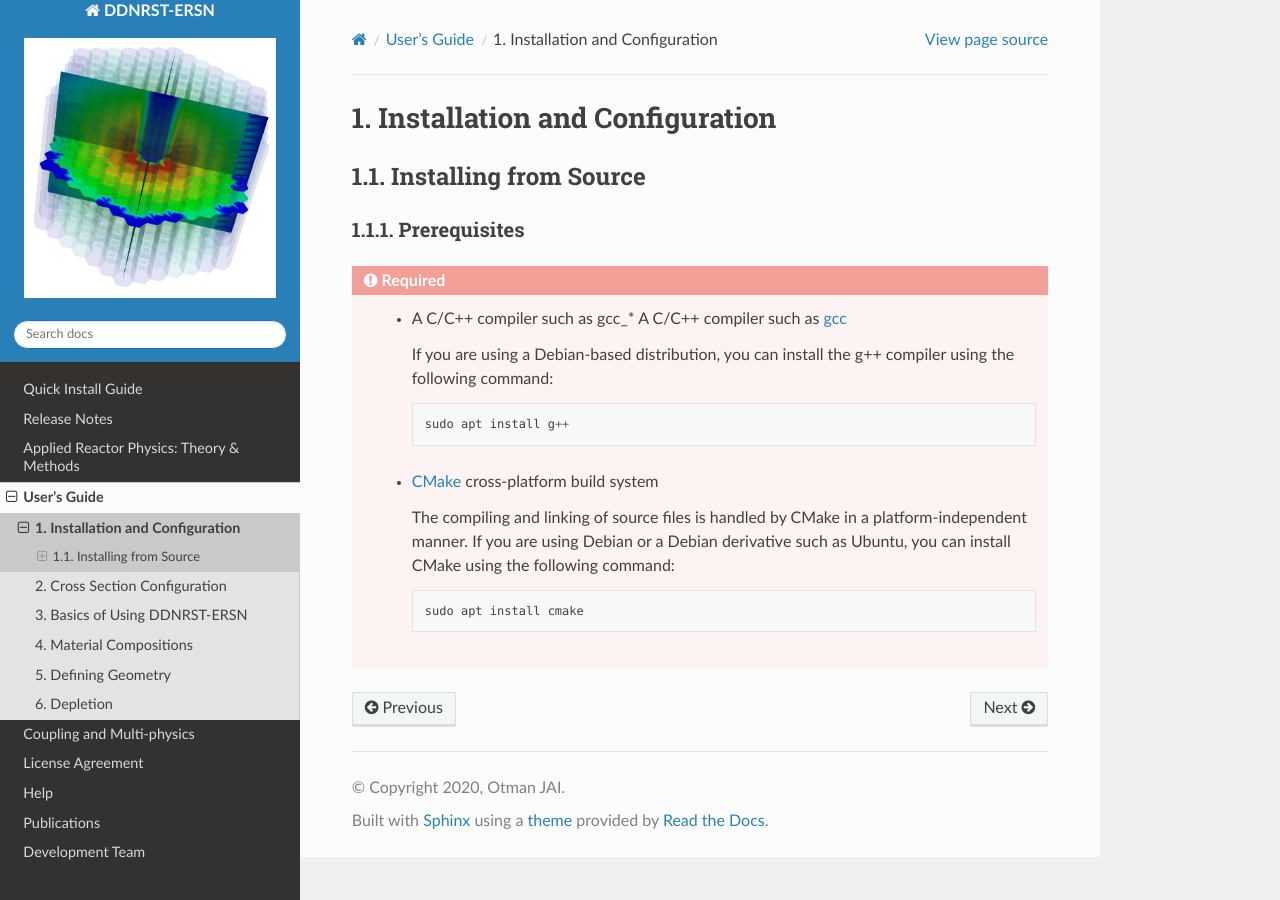
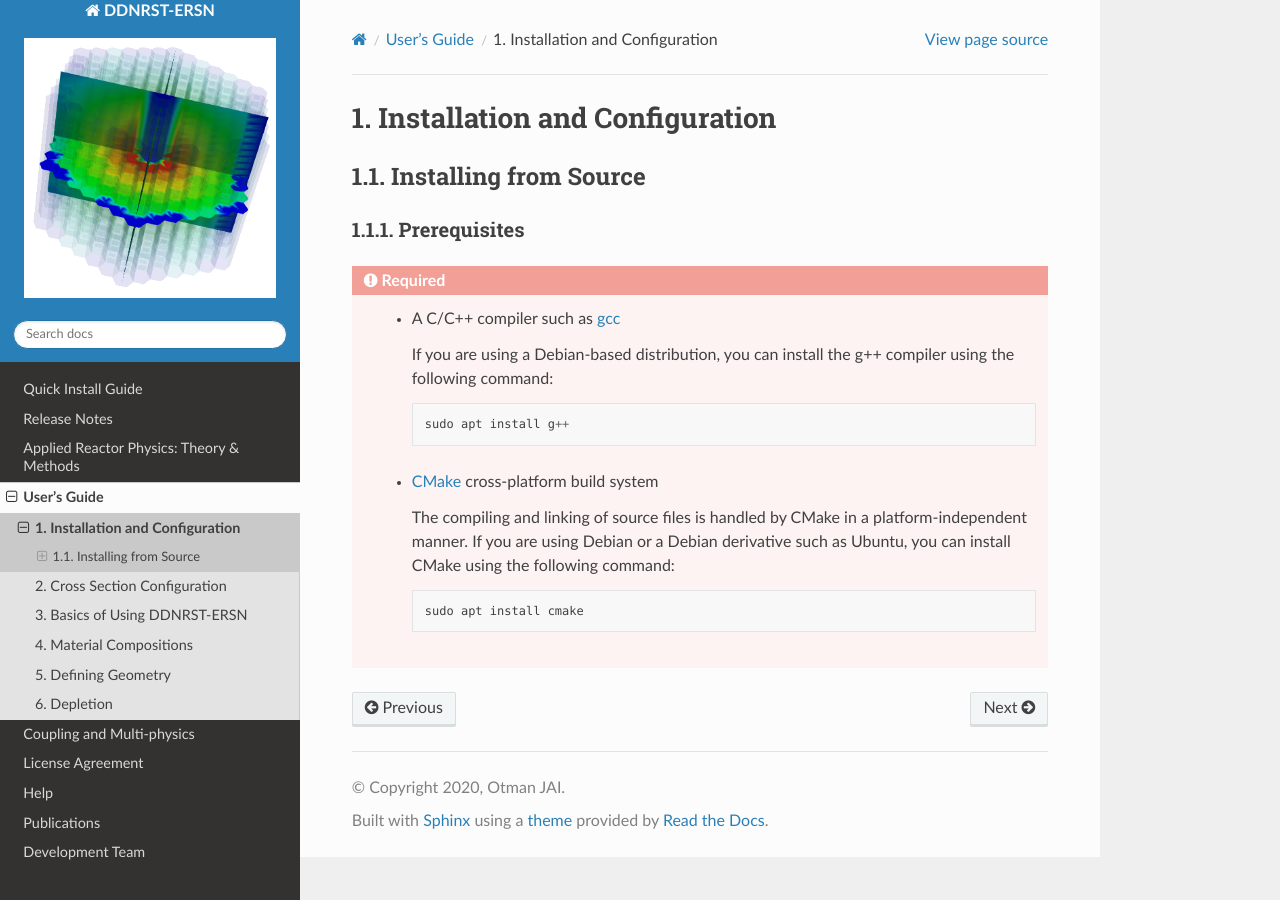
Before and after one commit to otmanjai/DDNRS-ERSN, a Sphinx documentation site: the page built from docs/source/usersguide/install.rst, in a window 1280 px wide. Built offline with Sphinx 7.4.7 and the Read the Docs theme 2.0.0, drawn with Linux system fonts in a browser that asks for light colours; pages that are not in the unit, such as notebooks, are missing from menus.

Commit message:
Update install.rst

```diff
--- a/docs/source/usersguide/install.rst
+++ b/docs/source/usersguide/install.rst
@@ -18,7 +18,7 @@ Prerequisites
 .. admonition:: Required
    :class: error
 
-    * A C/C++ compiler such as gcc_* A C/C++ compiler such as gcc_
+    * A C/C++ compiler such as gcc_
 
       If you are using a Debian-based distribution, you can install the g++ compiler using the
       following command::
```
